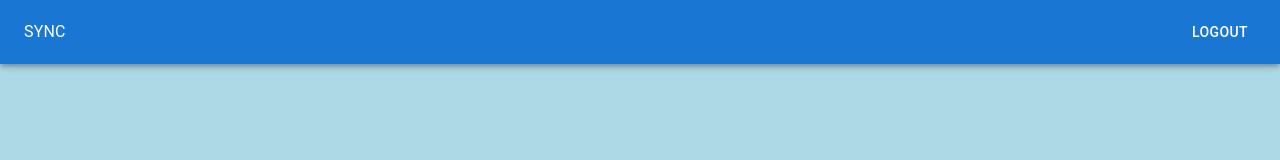
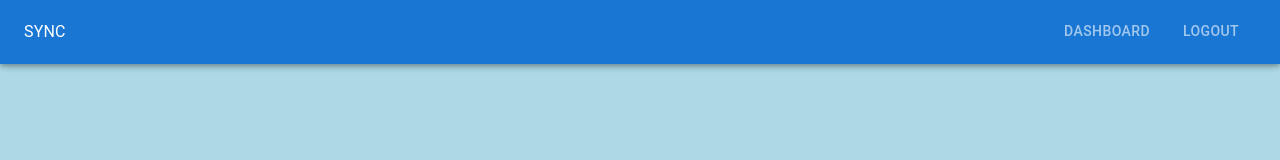
Before and after one commit to shennamt/sync-frontend, a React (Create React App) app: page / in a window 1280 px wide. Shown: the top 160 px of the page. Built offline with nearby package versions, Linux system fonts and the light colour scheme; sample sign-in values are in the browser's storage; a web font is replaced by a local one.

Commit message:
chore: nav app bar include dashboard return button to homepage

```diff
--- a/src/components/DashboardNav/DashboardNav.css
+++ b/src/components/DashboardNav/DashboardNav.css
@@ -7,9 +7,10 @@
 }
 
 a {
-  color: white;
+  color :#1976d2;
 }
 
-a:hover {
-  color: #0F4780;
+a.dashboard__link {
+  color : white;
+  text-decoration: none;
 }
--- a/src/components/DashboardNav/DashboardNav.js
+++ b/src/components/DashboardNav/DashboardNav.js
@@ -4,7 +4,7 @@ import { useLogout } from 'hooks/useLogout';
 import { useAuthContext } from "hooks/useAuthContext";
 
 import './DashboardNav.css'
-import { AppBar, Toolbar, Typography, Button } from '@mui/material';
+import { AppBar, Toolbar, Typography, Tabs, Tab } from '@mui/material';
 
 const DashboardNav = () => {
   const { logout } = useLogout();
@@ -18,10 +18,15 @@ const DashboardNav = () => {
       <AppBar>
         <Toolbar>
           <Typography className='sync__logo'>
-            <Link to="/" style={{textDecoration:'none'}}> SYNC </Link>
+             SYNC
           </Typography>
             {user && (
-              <Button sx={{ marginLeft: 'auto' } }color="inherit" onClick={handleClick}>Logout</Button>
+              <Tabs sx={{ marginLeft: 'auto' }} textColor='inherit'>
+                <Link to='/' className='dashboard__link'>
+                  <Tab label='Dashboard'/>
+                </Link>
+                <Tab label='Logout' onClick={handleClick}/>
+              </Tabs>
             )}
             {!user && (
               <div>
```
